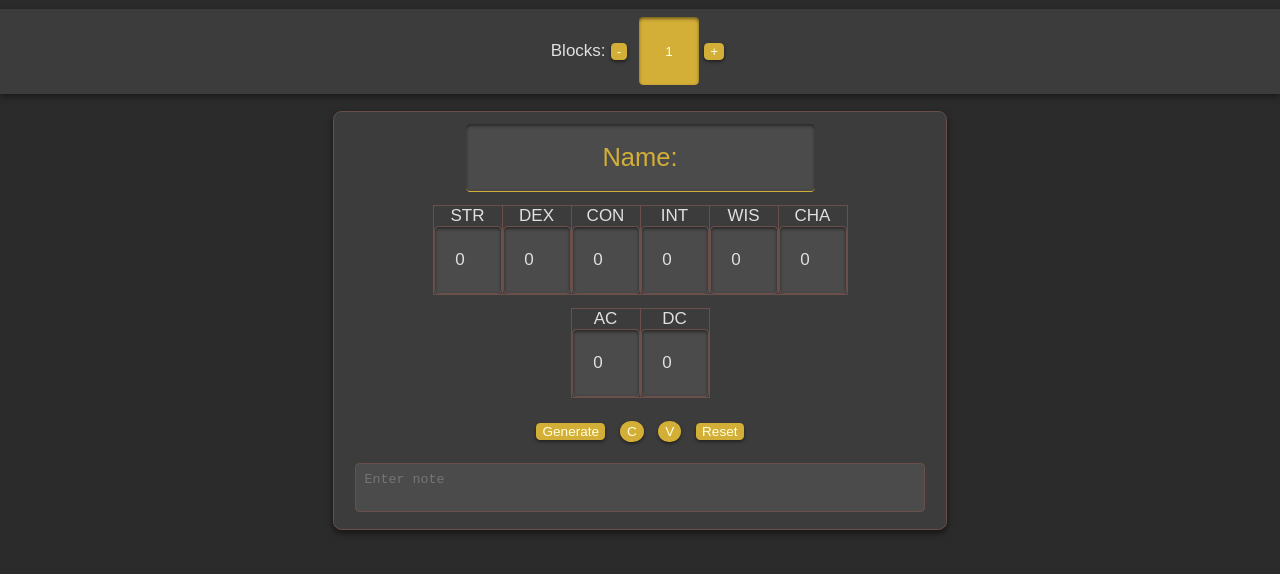
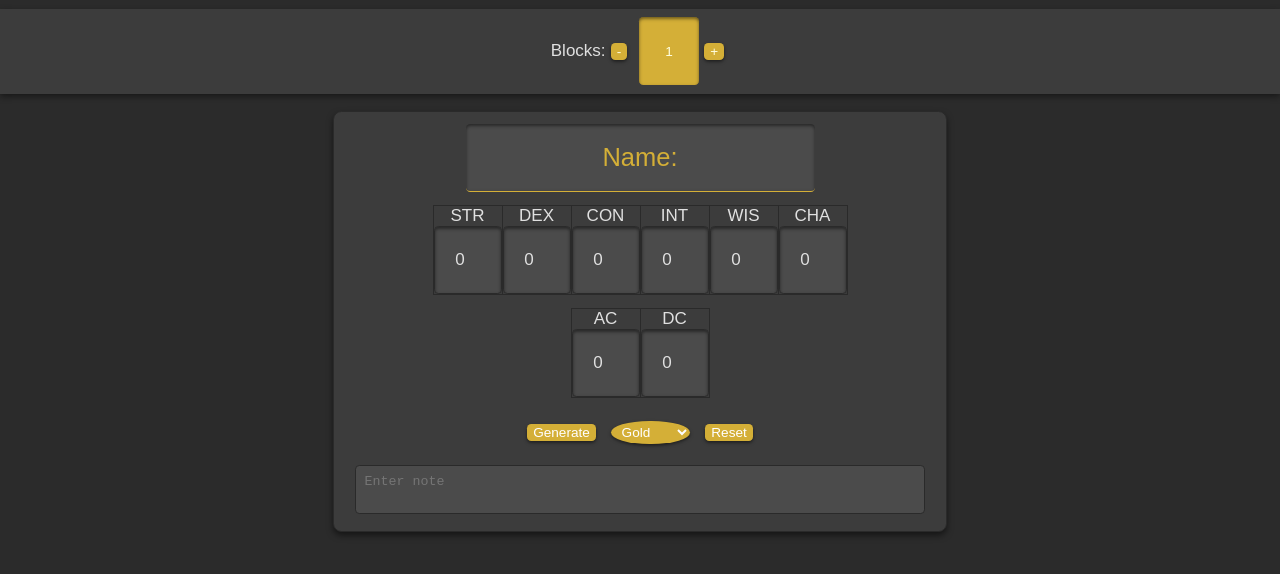
Before and after one commit to Ampleson/BlockScreen, a plain HTML site: page index.html in a window 1280 px wide. Drawn offline with Linux system fonts and the light colour scheme; a web font is replaced by a local one.

Commit message:
Update index.html

```diff
--- a/index.html
+++ b/index.html
@@ -1,4 +1,3 @@
-
 <!DOCTYPE html>
 <html lang="en">
 <head>
@@ -12,7 +11,8 @@
             --text-color: #e0e0e0; /* Default light text */
             --primary-color: #d4af37; /* Default gold primary color */
             --secondary-color: #ffffe0; /* Default light yellow secondary color */
-            --border-color: #6a4f4b; /* Default light border color */
+            --border-color: #2a2a2a; /* Darker border color */
+            --cell-bg-color: #3c3c3c; /* Darker cell background color */
             --padding: 8.5px;
             --border-radius: 4.25px;
             --font-family: 'Arial', sans-serif;
@@ -99,6 +99,7 @@
             box-sizing: border-box;
             border-radius: var(--border-radius);
             color: var(--text-color); /* Ensuring cell text color is applied */
+            background-color: var(--cell-bg-color); /* Darker cell background color */
         }
 
         input {
@@ -119,7 +120,7 @@
             padding: var(--padding) var(--padding * 2);
             font-size: 13.6px;
             background-color: var(--primary-color);
-            color: var(--secondary-color);
+            color: var(--button-text-color, var(--secondary-color));
             border: none;
             border-radius: var(--border-radius);
             cursor: pointer;
@@ -133,7 +134,7 @@
 
         .dropdown, .num-input {
             background-color: var(--primary-color);
-            color: var(--secondary-color);
+            color: var(--button-text-color, var(--secondary-color));
             padding: 6.8px;
             border: none;
             border-radius: var(--border-radius);
@@ -160,7 +161,7 @@
             padding: 3.4px 6.8px;
             font-size: 13.6px;
             background-color: var(--primary-color);
-            color: var(--secondary-color);
+            color: var(--button-text-color, var(--secondary-color));
             border: none;
             border-radius: 50%;
             cursor: pointer;
@@ -241,38 +242,59 @@
         const themes = [
             {
                 '--primary-color': '#d4af37',   // Gold
-                '--secondary-color': '#ffffe0', // Light yellow
-                '--border-color': '#6a4f4b'     // Light border
+                '--secondary-color': '#ffff00', // Bright Yellow
+                '--border-color': '#2a2a2a',    // Darker border color
+                '--cell-bg-color': '#3c3c3c',   // Darker cell background color
+                '--button-text-color': '#ffffff' // White button text
             },
             {
                 '--primary-color': '#ff0000',   // Red
-                '--secondary-color': '#ffffe0', // Light yellow
-                '--border-color': '#c0c0c0'     // Silver
+                '--secondary-color': '#ffcc00', // Orange Yellow
+                '--border-color': '#8b0000',    // Dark Red
+                '--cell-bg-color': '#4b0000',   // Darker Red cell background color
+                '--button-text-color': '#ffffff' // White button text
             },
             {
                 '--primary-color': '#1e90ff',   // DodgerBlue
-                '--secondary-color': '#ffffe0', // Light yellow
-                '--border-color': '#c0c0c0'     // Silver
+                '--secondary-color': '#00ffff', // Aqua
+                '--border-color': '#104e8b',    // Dark Blue
+                '--cell-bg-color': '#1c1c1c',   // Dark Blue cell background color
+                '--button-text-color': '#ffffff' // White button text
             },
             {
                 '--primary-color': '#32cd32',   // LimeGreen
-                '--secondary-color': '#ffffe0', // Light yellow
-                '--border-color': '#808080'     // Gray
+                '--secondary-color': '#7fff00', // Chartreuse
+                '--border-color': '#228b22',    // Forest Green
+                '--cell-bg-color': '#2e8b57',   // SeaGreen cell background color
+                '--button-text-color': '#ffffff' // White button text
             },
             {
                 '--primary-color': '#ff1493',   // DeepPink
-                '--secondary-color': '#ffffe0', // Light yellow
-                '--border-color': '#ffffff'     // White
+                '--secondary-color': '#ff69b4', // HotPink
+                '--border-color': '#8b008b',    // DarkMagenta
+                '--cell-bg-color': '#4b0082',   // Indigo cell background color
+                '--button-text-color': '#ffffff' // White button text
             },
             {
                 '--primary-color': '#8a2be2',   // BlueViolet
-                '--secondary-color': '#ffffe0', // Light yellow
-                '--border-color': '#c0c0c0'     // Silver
+                '--secondary-color': '#dda0dd', // Plum
+                '--border-color': '#4b0082',    // Indigo
+                '--cell-bg-color': '#2e0854',   // DarkPurple cell background color
+                '--button-text-color': '#ffffff' // White button text
             },
             {
-                '--primary-color': '#ff6347',   // Tomato
-                '--secondary-color': '#ffffe0', // Light yellow
-                '--border-color': '#c0c0c0'     // Silver
+                '--primary-color': '#ffa500',   // Light Orange
+                '--secondary-color': '#ffd700', // Gold
+                '--border-color': '#ff8c00',    // Dark Orange
+                '--cell-bg-color': '#ff4500',   // Light Orange cell background color
+                '--button-text-color': '#ffffff' // White button text
+            },
+            {
+                '--primary-color': '#ffffff',   // White
+                '--secondary-color': '#000000', // Black for button text
+                '--border-color': '#404040',    // Dark Gray
+                '--bg-color': '#000000',        // Black background
+                '--text-color': '#ffffff'       // White text
             }
         ];
 
@@ -310,7 +332,11 @@
                     <table>
                         <tbody class="grid">
                             <tr>
-                                ${instanceData.grid.slice(0, 6).map((value, index) => `<td${index === 0 ? ' style="padding: 0;"' : ''} draggable="true" ondragstart="handleDragStart(event)" ondragover="handleDragOver(event)" ondrop="handleDrop(event)"><div>${['STR', 'DEX', 'CON', 'INT', 'WIS', 'CHA'][index]}</div><input type="number" min="0" max="99" value="${value}" oninput="calculateSums(this)"></td>`).join('')}
+                                ${instanceData.grid.slice(0, 6).map((value, index) => `
+                                    <td draggable="true" ondragstart="handleDragStart(event)" ondrop="handleDrop(event)" ondragover="handleDragOver(event)">
+                                        <div>${['STR', 'DEX', 'CON', 'INT', 'WIS', 'CHA'][index]}</div>
+                                        <input type="number" min="0" max="99" value="${value}" oninput="calculateSums(this)">
+                                    </td>`).join('')}
                             </tr>
                         </tbody>
                     </table>
@@ -322,8 +348,16 @@
                         </tbody>
                     </table>
                     <button onclick="populateGrid(this)">Generate</button>
-                    <button class="small-button" onclick="cycleInstanceTheme(this)">C</button>
-                    <button class="small-button">V</button>
+                    <select class="small-button" onchange="changeInstanceTheme(this)">
+                        <option value="0">Gold</option>
+                        <option value="1">Red</option>
+                        <option value="2">Blue</option>
+                        <option value="3">Green</option>
+                        <option value="4">Pink</option>
+                        <option value="5">Violet</option>
+                        <option value="6">Orange</option>
+                        <option value="7">White</option>
+                    </select>
                     <button onclick="resetGrid(this)">Reset</button>
                     <textarea class="note-input" placeholder="Enter note" oninput="updateNote(this)">${instanceData.note}</textarea>
                     <div class="tooltip">${instanceData.note}</div>
@@ -366,14 +400,16 @@
             calculateSums(inputs[0]);
         }
 
-        function cycleInstanceTheme(button) {
-            const container = button.closest('.container');
+        function changeInstanceTheme(select) {
+            const container = select.closest('.container');
             const index = Array.from(document.querySelectorAll('.container')).indexOf(container);
-            currentInstances[index].themeIndex = (currentInstances[index].themeIndex + 1) % themes.length;
-            const newTheme = themes[currentInstances[index].themeIndex];
+            const themeIndex = parseInt(select.value);
+            currentInstances[index].themeIndex = themeIndex;
+            const newTheme = themes[themeIndex];
             for (let variable in newTheme) {
                 container.style.setProperty(variable, newTheme[variable]);
             }
+            applyButtonTextColor(container, newTheme['--button-text-color'] || newTheme['--secondary-color']);
             currentInstances[index].theme = newTheme;
         }
 
@@ -382,7 +418,15 @@
                 for (let variable in theme) {
                     container.style.setProperty(variable, theme[variable]);
                 }
+                applyButtonTextColor(container, theme['--button-text-color'] || theme['--secondary-color']);
             }
+        }
+
+        function applyButtonTextColor(container, color) {
+            const buttons = container.querySelectorAll('button, select');
+            buttons.forEach(button => {
+                button.style.color = color;
+            });
         }
 
         function populateGrid(button) {
```
